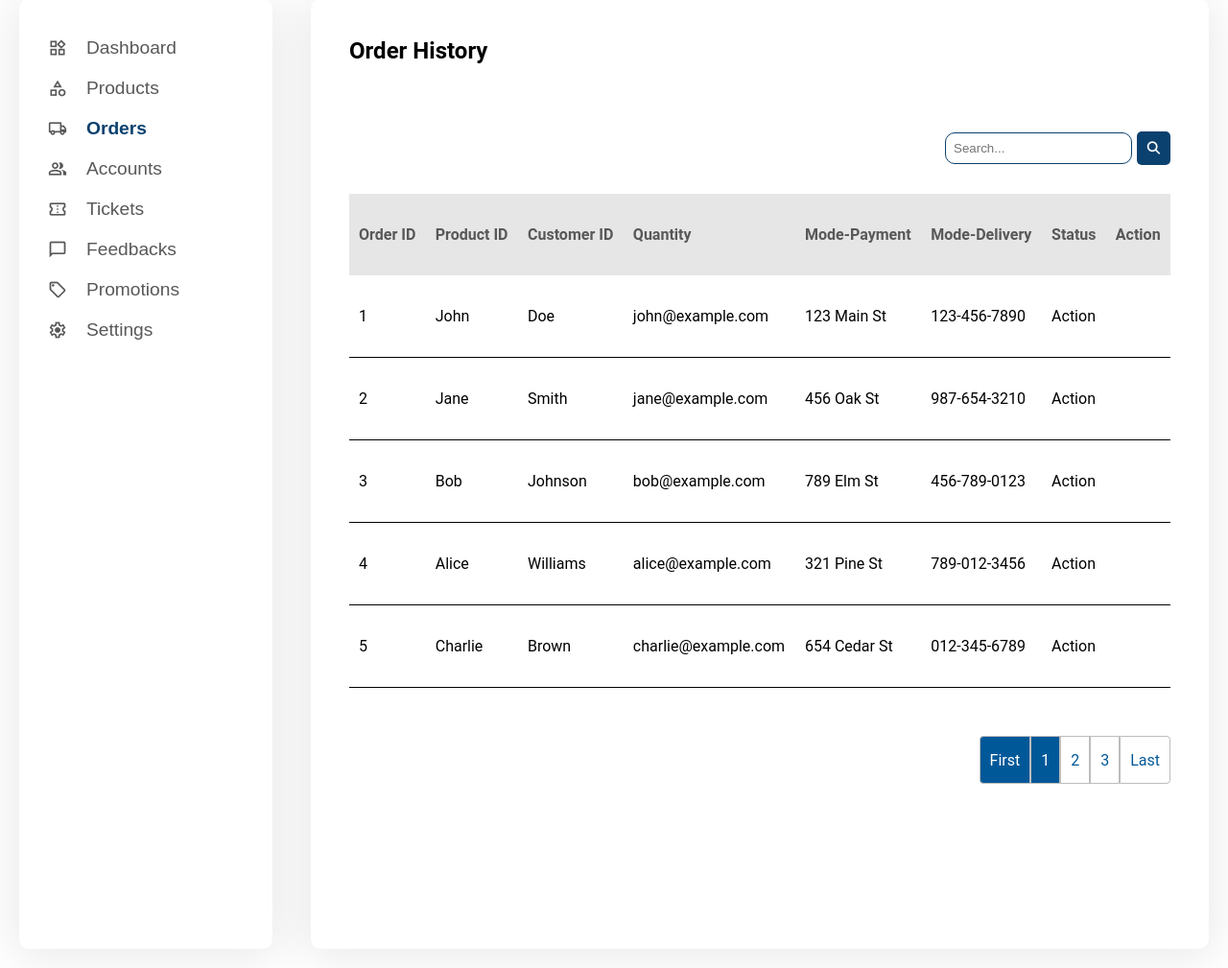
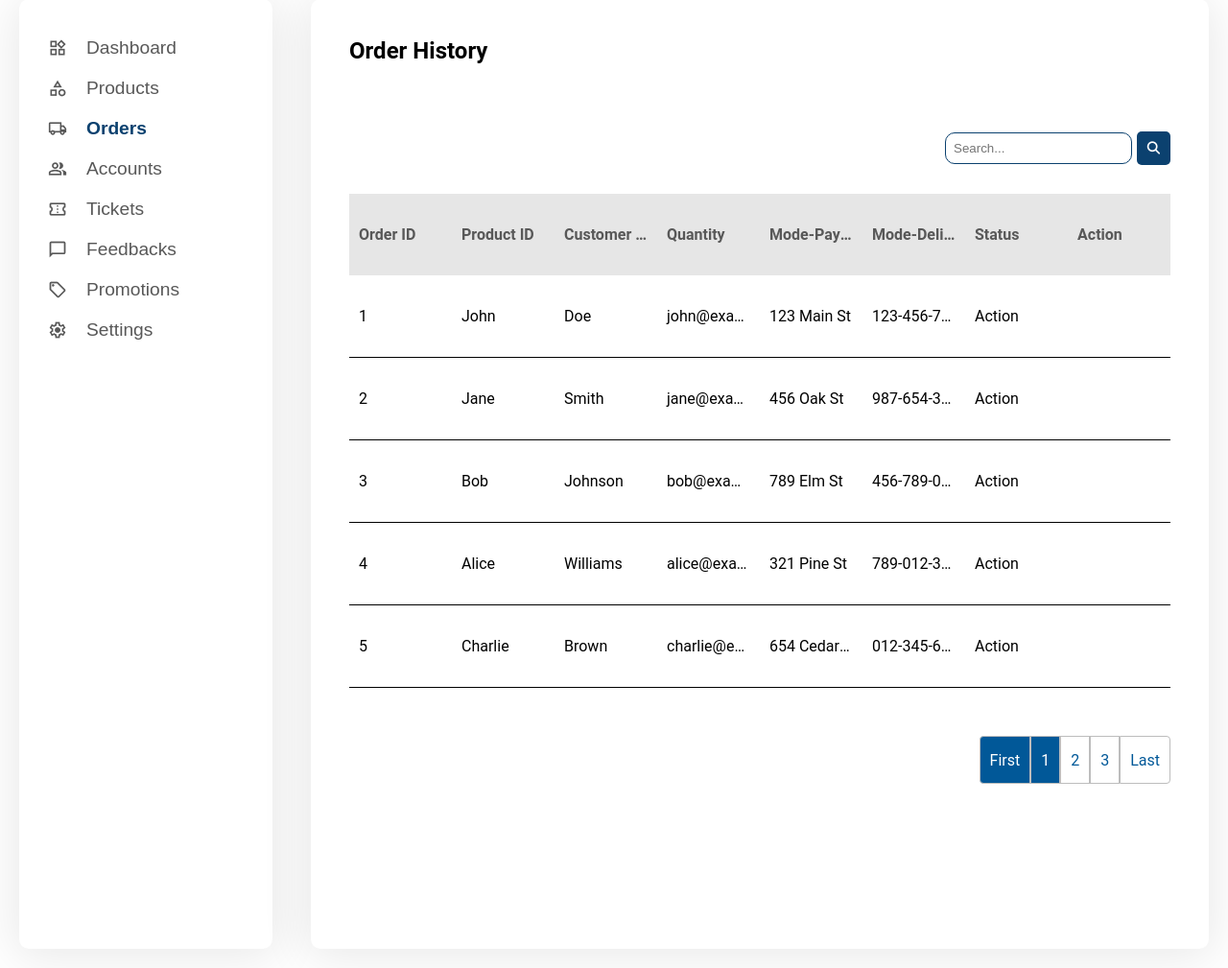
Before and after one commit to eliecruz/SPEEDSTER_SE2, a PHP site: page /InbillaDraft/ManageOrders.php in a window 1280 px wide. Shown: the part 101-1110 px from the top of the page at 96% size. Run offline with PHP 8.4, Linux system fonts and the light colour scheme.

Commit message:
Update ManageOrders.css

```diff
--- a/ManageOrders.css
+++ b/ManageOrders.css
@@ -7,7 +7,7 @@
 .side-navbar {
     margin: 20px;
     width: 300px;
-    height: 950px;
+    min-height: 950px;
     background: white;
     color: rgba(88, 88, 88, 1);
     padding: 20px;
@@ -49,7 +49,7 @@
 .Table-Section{
     margin: 20px;
     width: 1200px;
-    height: 950px;
+    min-height: 950px;
     background: white;
     padding: 20px;
     box-shadow: 0 4px 50px 5px rgba(0, 0, 0, 0.09);
@@ -102,7 +102,7 @@ table {
     border-collapse: collapse;
     margin-top: 10px;
     display: table;
-    table-layout: auto;
+    table-layout: fixed;
 }
 
 th, td {
@@ -159,3 +159,13 @@ tbody tr {
 .pagination li.active a{
     color: white;
 }
+
+/* Handling long text */
+th, td {
+    padding: 10px;
+    text-align: left;
+    height: 65px;
+    overflow: hidden;
+    white-space: nowrap;
+    text-overflow: ellipsis;
+}
```
